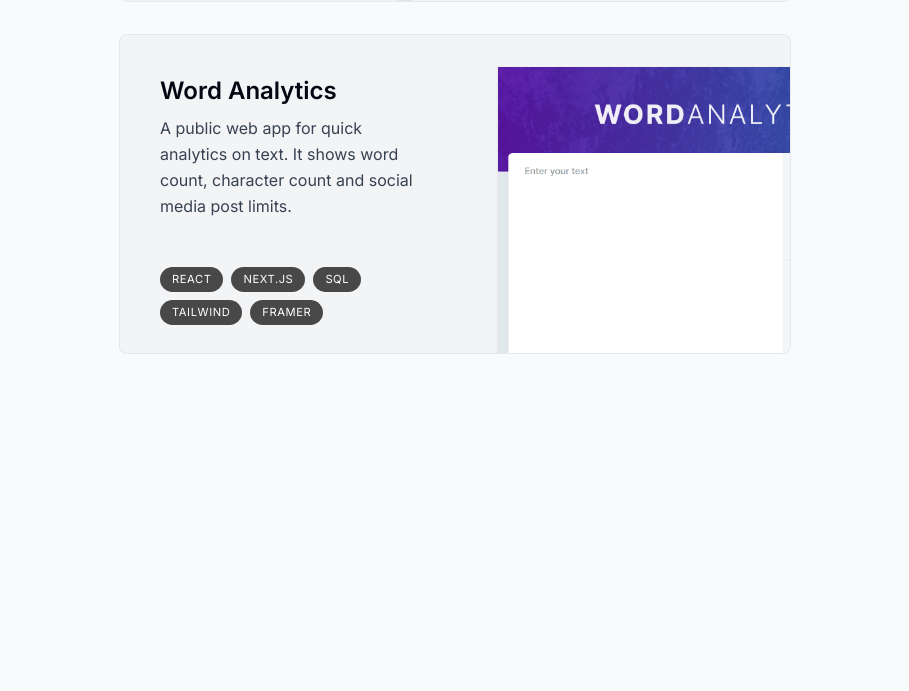
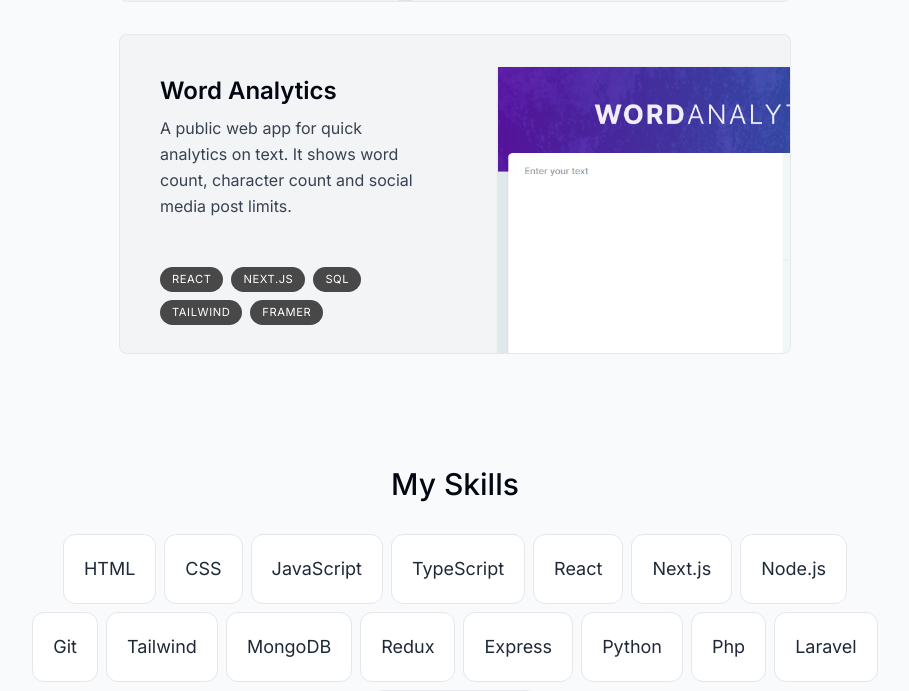
Before and after one commit to shafkat63/Nextportfolio, a Next.js app: page / in a window 1280 px wide. Shown: the part 2040-2731 px from the top of the page, without its empty margins (185-1094 px from the left). Built offline with nearby package versions, Linux system fonts and the light colour scheme.

Commit message:
Skill section is added with framer motion

```diff
--- a/app/page.tsx
+++ b/app/page.tsx
@@ -2,6 +2,7 @@
 import Intro from "@/components/intro";
 import Projects from "@/components/projects";
 import SectionDivider from "@/components/section-divider";
+import Skills from "@/components/skills";
 
 export default function Home() {
 	return (
@@ -10,6 +11,7 @@
 			<SectionDivider/>
 			<About/>
 			<Projects/>
+			<Skills/>
 		</main>
 	);
 }
--- a/components/projects.tsx
+++ b/components/projects.tsx
@@ -8,7 +8,7 @@
 	const { ref } = useSectionInView("Projects", 0.5);
 
 	return (
-		<section ref={ref} id="projects" className="scroll-mt-28">
+		<section ref={ref} id="projects" className="scroll-mt-28 mb-28">
 			<SectionHeading>My Projects</SectionHeading>
 			<div>
 				{projectsData.map((project, index) => (
--- /dev/null
+++ b/components/skills.tsx
@@ -0,0 +1,52 @@
+"use client";
+import React from "react";
+import SectionHeading from "./section-heading";
+import { skillsData } from "@/lib/data";
+import { useSectionInView } from "@/lib/hooks";
+import { animate, motion } from "framer-motion";
+
+const fadeInAnimationVariants = {
+	initial: {
+		opacity: 0,
+		y: 100,
+	},
+	animate: (index: number) => ({
+		opacity: 1,
+		y: 0,
+		transition: {
+			delay: 0.05*index,
+		},
+	}),
+};
+const Skills = () => {
+	const { ref } = useSectionInView("Skills");
+
+	return (
+		<section
+			ref={ref}
+			id="skills"
+			className="mb-28 max-w-[53rem] scroll-mt-28 text-center sm:mb:40"
+		>
+			<SectionHeading>My Skills</SectionHeading>
+			<ul className="flex flex-wrap justify-center gap-2 text-lg text-gray-800">
+				{skillsData.map((skill, index) => (
+					<motion.li
+						key={index}
+						className="bg-white border boder-black/[0.1] rounded-xl px-5 py-5"
+						variants={fadeInAnimationVariants}
+						initial="initial"
+						whileInView="animate"
+						viewport={{
+							once: true,
+						}}
+						custom={index}
+					>
+						{skill}
+					</motion.li>
+				))}
+			</ul>
+		</section>
+	);
+};
+
+export default Skills;
```
